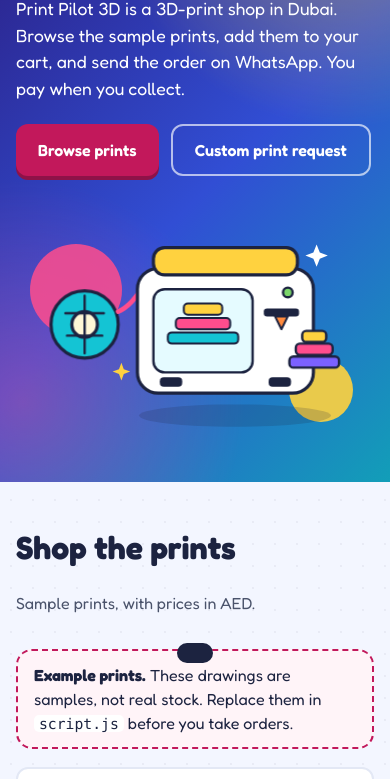
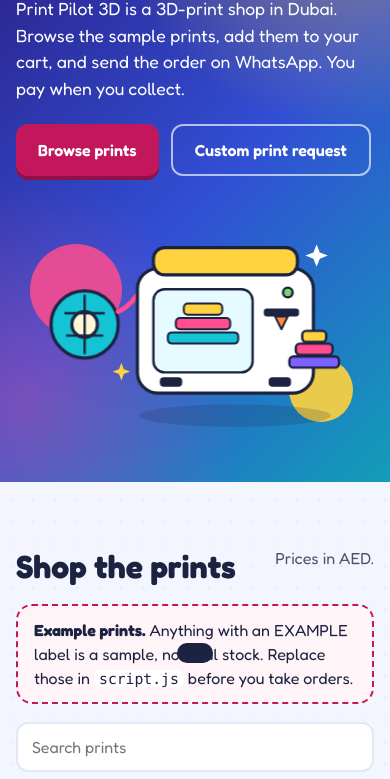
Before and after one commit to PrintPilot3D/printpilot3d.github.io, a plain HTML site: page index.html in a window 390 px wide. Shown: the part 281-1060 px from the top of the page. Drawn offline with Linux system fonts and the light colour scheme.

Commit message:
Mark the Phone Stand as a real product
Keep the 25 AED cyan stand and its drawing, and drop the example labels. The other four prints stay marked as samples.

Co-authored-by: PrintPilot3D <PrintPilot3D@users.noreply.github.com>

```diff
--- a/index.html
+++ b/index.html
@@ -89,10 +89,10 @@
 <main id="shop" class="container">
   <div class="section-head">
     <h2>Shop the prints</h2>
-    <p class="muted">Sample prints, with prices in AED.</p>
+    <p class="muted">Prices in AED.</p>
   </div>
 
-  <p id="exampleBanner" class="notice" hidden><strong>Example prints.</strong> These drawings are samples, not real stock. Replace them in <code>script.js</code> before you take orders.</p>
+  <p id="exampleBanner" class="notice" hidden><strong>Example prints.</strong> Anything with an EXAMPLE label is a sample, not real stock. Replace those in <code>script.js</code> before you take orders.</p>
 
   <div class="filters">
     <input type="search" id="search" placeholder="Search prints" aria-label="Search prints">
--- a/script.js
+++ b/script.js
@@ -30,9 +30,10 @@ const SHOP = {
    HOW TO REMOVE A PRODUCT
    Delete its whole { ... } block.
 
-   The five products already in the list are EXAMPLES. Replace them
-   with your real prints before you take orders. You can delete an
-   example, or change its words and set example to false.
+   The Phone Stand is a real product (example is false). The other
+   four prints are EXAMPLES. Replace those before you take orders
+   for them. You can delete an example, or change its words and
+   set example to false.
    ===================================================================== */
 const PRODUCTS = [
   {
@@ -44,7 +45,7 @@ const PRODUCTS = [
     stock: 6,
     icon: "stand",
     blurb: "Holds a phone upright on a desk.",
-    example: true,
+    example: false,
   },
   {
     id: "desk-organiser",
```
Also changed, not shown: 1 other file.
